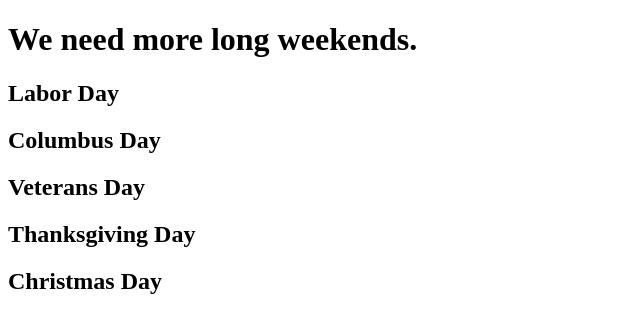
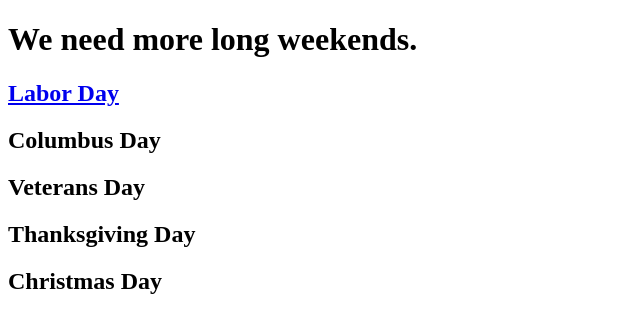
Before and after one commit to hahn0411/thirdClassWarmUp, a plain HTML site: page index.html in a window 1280 px wide. Shown: the whole page, without its empty margins (0-640 px from the left). Drawn offline with Linux system fonts and the light colour scheme.

```diff
--- a/index.html
+++ b/index.html
@@ -8,7 +8,7 @@
 			We need more long weekends.
 		</h1>
 		<h2>
-			Labor Day
+			<a href="laborday.html"> Labor Day </a>
 		</h2>
 		<h2>
 			Columbus Day
```
